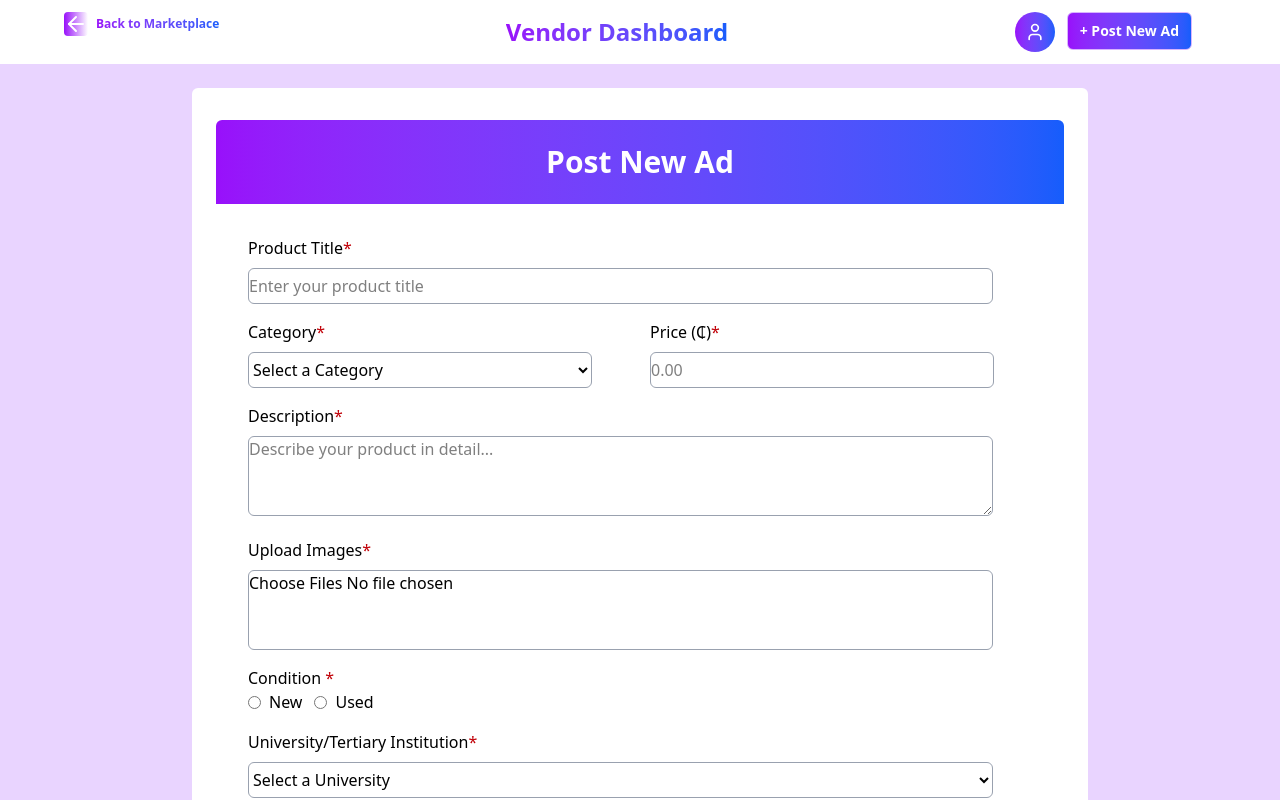
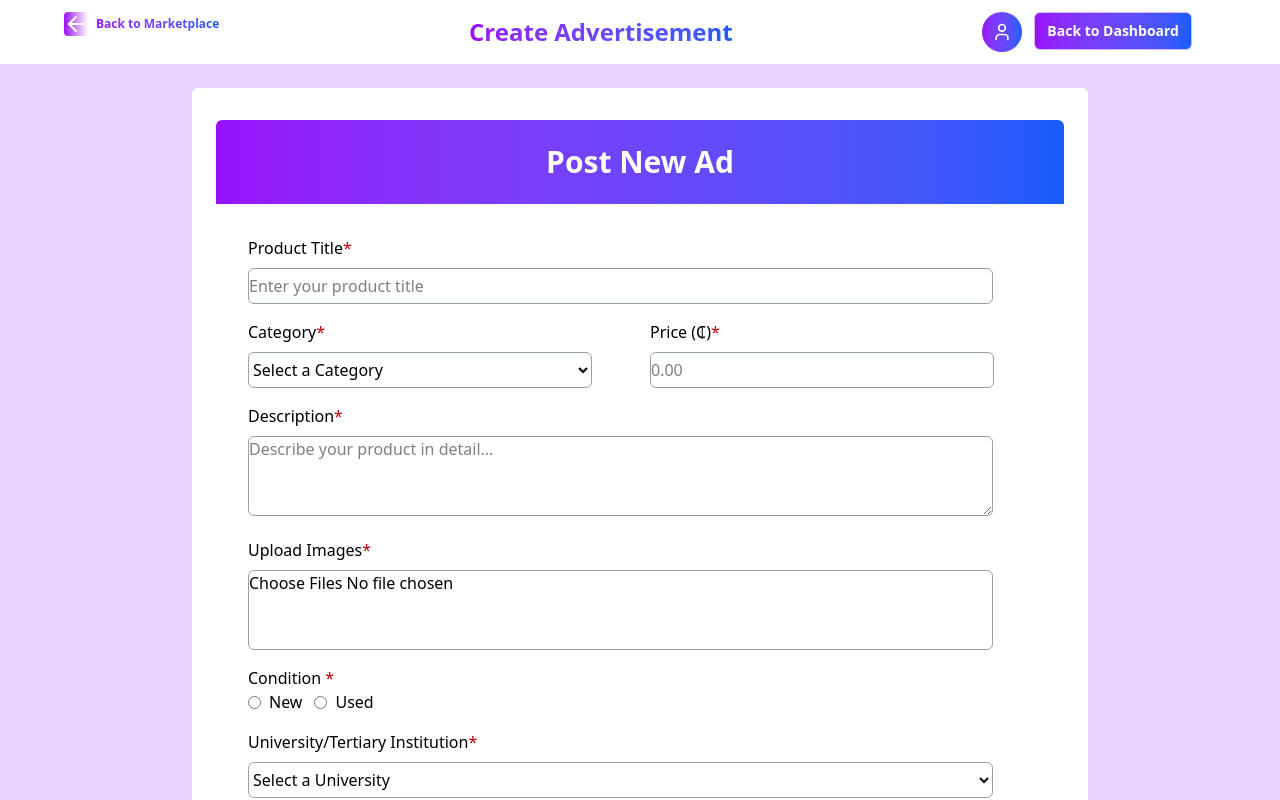
Before and after one commit to TopTier5/buyversity, a React (Vite) app: page /vendor-form in a window 1280 px wide. Shown: the top 800 px of the page. Built offline with nearby package versions, Linux system fonts and the light colour scheme; no server answers.

Commit message:
linked post ad page

```diff
--- a/src/api/client.js
+++ b/src/api/client.js
@@ -9,4 +9,4 @@ export const apiFetcher = async (url) => {
     return response.data;
 }
 
-export const imageBaseURL = import.meta.env.VITE_BASE_URL;
+export const imageBaseURL = import.meta.env.VITE_IMAGE_BASE_URL;
--- a/src/components/VendorNav.jsx
+++ b/src/components/VendorNav.jsx
@@ -13,13 +13,13 @@ export default function VendorNav() {
                     <h1 className="font-bold text-xs text-transparent bg-clip-text bg-gradient-to-r from-purple-600  to-blue-600 cursor-pointer">Back to Marketplace</h1>
                 </div></Link>
                 <div className="flex justify-center items-center text-center px-3 ">
-                    <h1 className="text-xl sm:text-2xl md:text-3xl lg:text-2xl font-bold text-transparent bg-clip-text bg-gradient-to-r from-purple-600 to-blue-600">Vendor Dashboard</h1>
+                    <h1 className="text-xl sm:text-2xl md:text-3xl lg:text-2xl font-bold text-transparent bg-clip-text bg-gradient-to-r from-purple-600 to-blue-600">Create Advertisement</h1>
                 </div>
                 <div className="flex flex-row sm:flex-row mr-4 sm:mr-6 md:mr-10 lg:mr-16 ">
                     <div className="mr-3 w-10 h-10  rounded-full bg-gradient-to-r from-purple-600 to-blue-600 flex items-center justify-center ">
                         <User className="w-5 h-5 text-white " />
                     </div>
-                    <Link to="/vendor-form">
+                    <Link to="/vendor-dashboard">
                         <div className="border border-[#D8B4FE] bg-gradient-to-r from-purple-600 to-blue-600
                  text-white pt-2 pb-2 pl-3 pr-3 hover:shadow-2xl shadow-blue-700
                 text-sm font-semibold rounded-md cursor-pointer ">+ Post New Ad
--- a/src/pages/VendorDashboard.jsx
+++ b/src/pages/VendorDashboard.jsx
@@ -17,7 +17,7 @@ export default function VendorDashboard() {
         const fetchSummary = async () => {
             try {
                 const response = await axios.get(
-                    `https://buyversitybackend-api.onrender.com/api/v1/adverts/vendor/summary?vendorId=${vendorId}`,
+                    `/adverts/vendor/summary=${vendorId}`,
                     {
                         headers: {
                             Authorization: `Bearer ${token}`,
--- a/src/pages/VendorForm.jsx
+++ b/src/pages/VendorForm.jsx
@@ -1,5 +1,8 @@
 import { useState } from "react";
 import VendorNav from "../components/VendorNav";
+import { ArrowLeft} from "lucide-react"
+import { User } from "lucide-react"
+import { Link } from "react-router";
 
 export default function VendorForm() {
     const [title, setTitle] = useState("");
@@ -23,7 +26,7 @@ export default function VendorForm() {
         };
 
         try {
-            const response = await fetch("https://buyversitybackend-api.onrender.com/api/v1/adverts", {
+            const response = await fetch("/adverts", data,{
                 method: "POST",
                 headers: {
                     "Content-Type": "application/json",
@@ -47,7 +50,33 @@ export default function VendorForm() {
 
     return (
         <>
-            <VendorNav />
+
+         <nav className="flex justify-between py-3 px-6 bg-white shadow-xl">
+                <Link to="/">
+                <div className="flex items-center gap-2 ml-4 sm:ml-6 md:ml-10  ">
+                    <ArrowLeft className="w-5 h-5 sm:w-6 sm:h-6 text-white bg-gradient-to-r
+                  from-purple-600 to blue-600 rounded cursor-pointer" />
+                    <h1 className="font-bold text-xs text-transparent bg-clip-text bg-gradient-to-r from-purple-600  to-blue-600 cursor-pointer">Back to Marketplace</h1>
+                </div></Link>
+                <div className="flex justify-center items-center text-center px-3 ">
+                    <h1 className="text-xl sm:text-2xl md:text-3xl lg:text-2xl font-bold text-transparent bg-clip-text bg-gradient-to-r from-purple-600 to-blue-600">Create Advertisement</h1>
+                </div>
+                <div className="flex flex-row sm:flex-row mr-4 sm:mr-6 md:mr-10 lg:mr-16 ">
+                    <div className="mr-3 w-10 h-10  rounded-full bg-gradient-to-r from-purple-600 to-blue-600 flex items-center justify-center ">
+                        <User className="w-5 h-5 text-white " />
+                    </div>
+                    <Link to="/vendor-dashboard">
+                        <div className="border border-[#D8B4FE] bg-gradient-to-r from-purple-600 to-blue-600
+                 text-white pt-2 pb-2 pl-3 pr-3 hover:shadow-2xl shadow-blue-700
+                text-sm font-semibold rounded-md cursor-pointer "> Back to Dashboard
+                        </div>
+
+
+                    </Link>
+
+                </div>
+            </nav>
+
             <form onSubmit={handleSubmit} className="flex flex-col items-center min-h-screen bg-purple-200">
                 <div className="mt-6 rounded-md min-h-screen w-full max-w-4xl bg-white px-6 py-8">
                     <h1 className="w-full text-center text-2xl sm:text-3xl lg:text-3xl font-bold text-white bg-gradient-to-r from-purple-600 to-blue-600 py-6 rounded-t-md">
```
